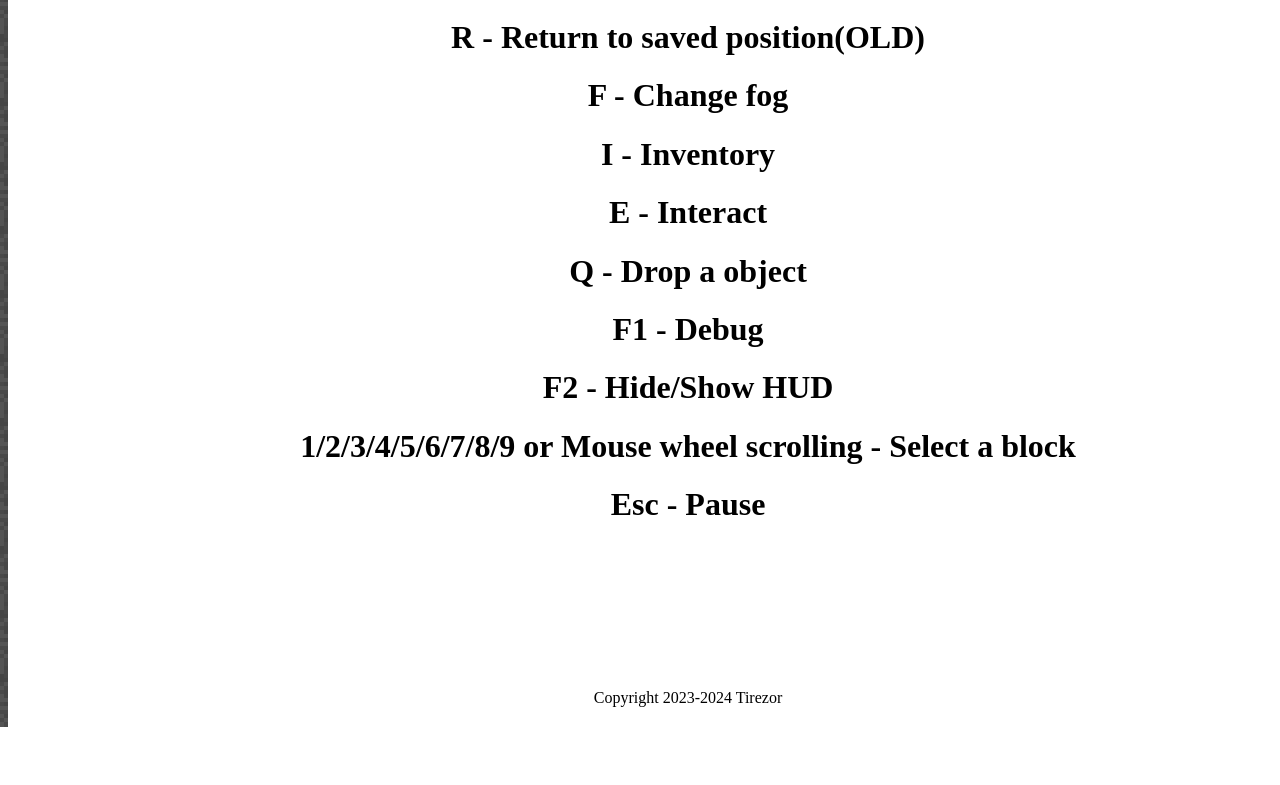
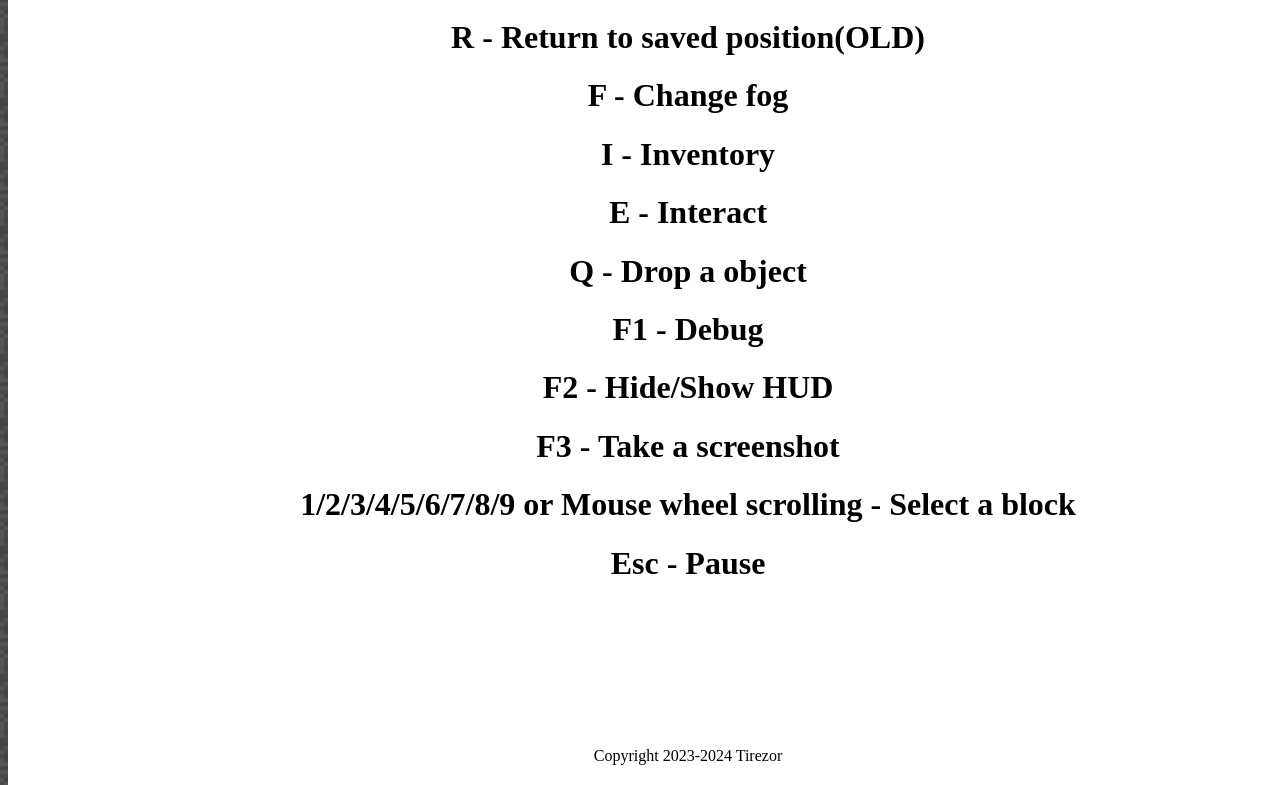
Before and after one commit to Tirezor/MineCreate-Wiki---Website, a plain HTML site: page input.html in a window 1280 px wide. Shown: the part 818-1603 px from the top of the page. Before the commit the page ends 1545 px from the top, so only its background shows below. Drawn offline with Linux system fonts and the light colour scheme.

Commit message:
Update input.html

```diff
--- a/input.html
+++ b/input.html
@@ -52,6 +52,7 @@
                 <h1>Q  -  Drop a object</h1>
                 <h1>F1  -  Debug</h1>
                 <h1>F2  -  Hide/Show HUD</h1>
+                <h1>F3  -  Take a screenshot</h1>
                 <h1>1/2/3/4/5/6/7/8/9 or Mouse wheel scrolling  -  Select a block</h1>
                 <h1>Esc  -  Pause</h1>
                 <br><br><br><br><br><br><br><br>
```
